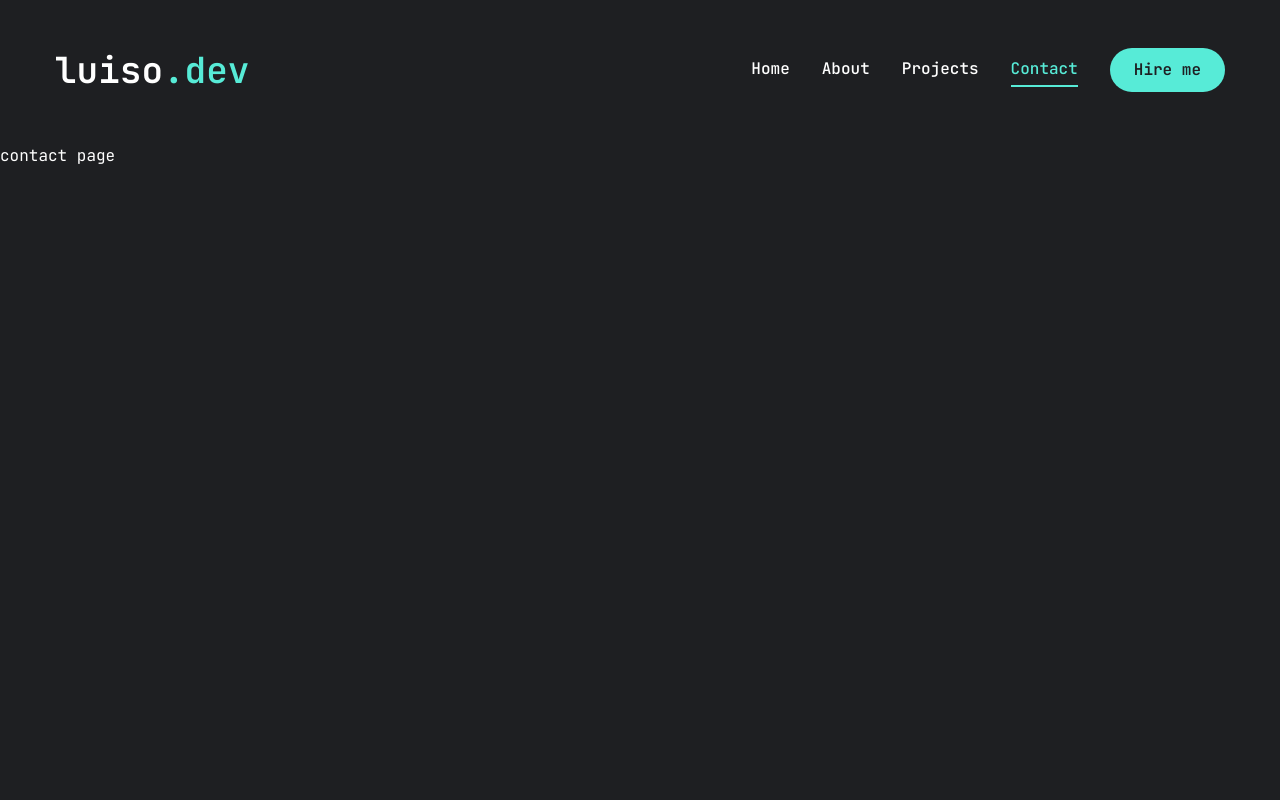
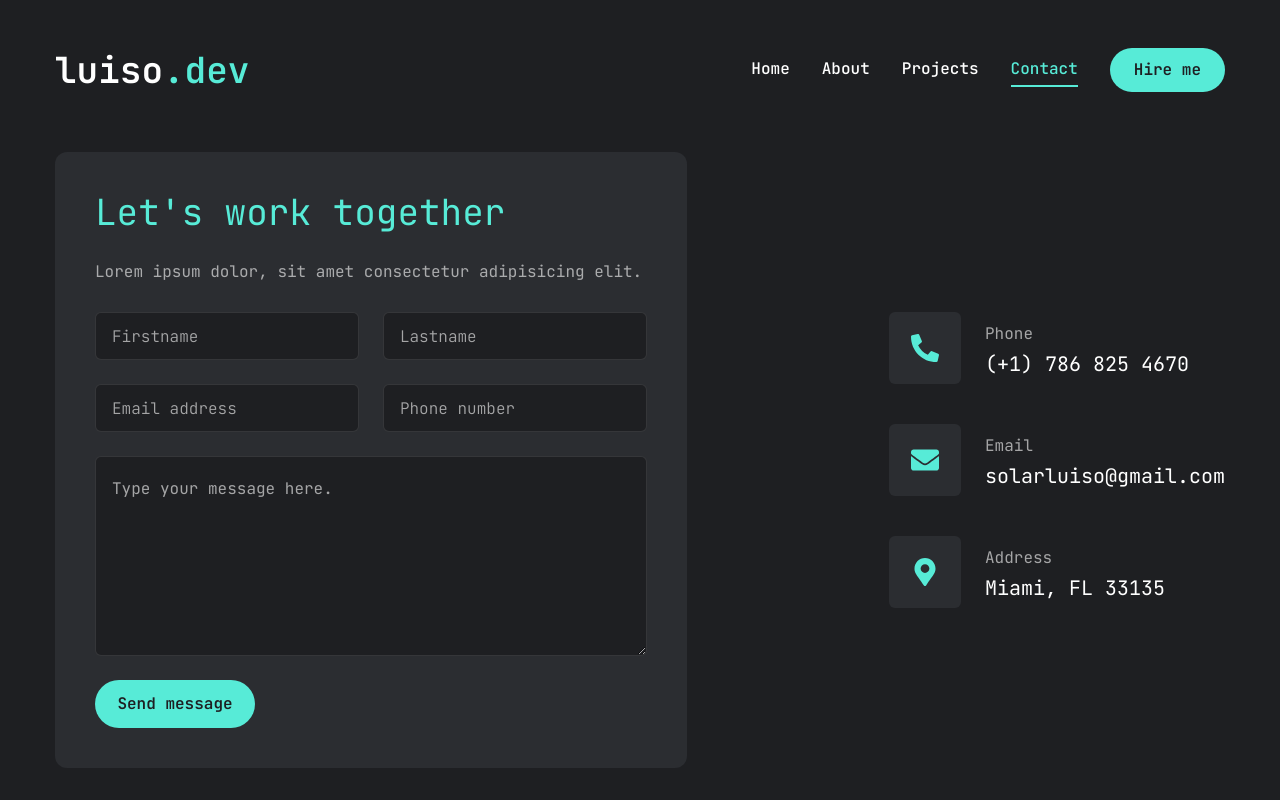
Before and after one commit to solarluiso/solarluiso-portfolio, a Next.js app: page /contact in a window 1280 px wide. Built offline with nearby package versions, Linux system fonts and the light colour scheme.

Commit message:
Contact page

```diff
--- a/app/contact/page.jsx
+++ b/app/contact/page.jsx
@@ -1,7 +1,87 @@
-import React from "react";
+"use client";
+
+import { motion } from "framer-motion";
+import { FaPhoneAlt, FaEnvelope, FaMapMarkerAlt } from "react-icons/fa";
+
+import { Button } from "@/components/ui/button";
+import { Input } from "@/components/ui/input";
+import { Textarea } from "@/components/ui/textarea";
+
+const info = [
+  {
+    icon: <FaPhoneAlt />,
+    title: "Phone",
+    description: "(+1) 786 825 4670",
+  },
+  {
+    icon: <FaEnvelope />,
+    title: "Email",
+    description: "solarluiso@gmail.com",
+  },
+  {
+    icon: <FaMapMarkerAlt />,
+    title: "Address",
+    description: "Miami, FL 33135",
+  },
+];
 
 const Contact = () => {
-  return <div>contact page</div>;
+  return (
+    <motion.div
+      initial={{ y: "-200vh" }}
+      animate={{ y: "0%" }}
+      transition={{ duration: 1 }}
+      className="min-h-[80vh] flex items-center justify-center py-12 xl:py-0"
+    >
+      <div className="container mx-auto">
+        <div className="flex flex-col xl:flex-row gap-[30px]">
+          {/* form */}
+          <div className="xl:w-[54%] order-2 xl:order-none">
+            <form className="flex flex-col gap-6 p-10 bg-secondary rounded-xl">
+              <h3 className="text-4xl text-accent">Let's work together</h3>
+              <p className="text-white/60">
+                Lorem ipsum dolor, sit amet consectetur adipisicing elit.
+              </p>
+              {/* input */}
+              <div className="grid grid-cols-1 md:grid-cols-2 gap-6">
+                <Input type="firstname" placeholder="Firstname" />
+                <Input type="lastname" placeholder="Lastname" />
+                <Input type="email" placeholder="Email address" />
+                <Input type="phone" placeholder="Phone number" />
+              </div>
+              {/* textarea */}
+              <Textarea
+                className="h-[200px]"
+                placeholder="Type your message here."
+              />
+              {/* btn */}
+              <Button size="md" className="max-w-40">
+                Send message
+              </Button>
+            </form>
+          </div>
+          {/* info */}
+          <div className="flex-1 flex items-center xl:justify-end order-1 xl:order-none mb-8 xl:mb-0">
+            <ul className="flex flex-col gap-10">
+              {info.map((item, index) => {
+                return (
+                  <li key={index} className="flex items-center gap-6">
+                    <div className="w-[52px] h-[52px] xl:w-[72px] xl:h-[72px] bg-secondary text-accent rounded-md flex items-center justify-center">
+                      <div className="text-[28px]">{item.icon}</div>
+                    </div>
+                    <div className="flex-1">
+                      <p className="text-white/60">{item.title}</p>
+                      <h3 className="text-xl">{item.description}</h3>
+                    </div>
+                  </li>
+                );
+              })}
+            </ul>
+          </div>
+        </div>
+      </div>
+    </motion.div>
+  );
 };
 
 export default Contact;
--- a/components/ui/input.jsx
+++ b/components/ui/input.jsx
@@ -1,19 +1,20 @@
-import * as React from "react"
+import * as React from "react";
 
-import { cn } from "@/lib/utils"
+import { cn } from "@/lib/utils";
 
 const Input = React.forwardRef(({ className, type, ...props }, ref) => {
   return (
-    (<input
+    <input
       type={type}
       className={cn(
-        "flex h-10 w-full rounded-md border border-slate-200 bg-white px-3 py-2 text-sm ring-offset-white file:border-0 file:bg-transparent file:text-sm file:font-medium placeholder:text-slate-500 focus-visible:outline-none focus-visible:ring-2 focus-visible:ring-slate-950 focus-visible:ring-offset-2 disabled:cursor-not-allowed disabled:opacity-50 dark:border-slate-800 dark:bg-slate-950 dark:ring-offset-slate-950 dark:placeholder:text-slate-400 dark:focus-visible:ring-slate-300",
+        "flex h-[48px] rounded-md border border-white/10 focus:border-accent font-light bg-primary px-4 py-5 text-base placeholder:text-white/60 outline-none",
         className
       )}
       ref={ref}
-      {...props} />)
+      {...props}
+    />
   );
-})
-Input.displayName = "Input"
+});
+Input.displayName = "Input";
 
-export { Input }
+export { Input };
--- a/components/ui/textarea.jsx
+++ b/components/ui/textarea.jsx
@@ -1,18 +1,19 @@
-import * as React from "react"
+import * as React from "react";
 
-import { cn } from "@/lib/utils"
+import { cn } from "@/lib/utils";
 
 const Textarea = React.forwardRef(({ className, ...props }, ref) => {
   return (
-    (<textarea
+    <textarea
       className={cn(
-        "flex min-h-[80px] w-full rounded-md border border-slate-200 bg-white px-3 py-2 text-sm ring-offset-white placeholder:text-slate-500 focus-visible:outline-none focus-visible:ring-2 focus-visible:ring-slate-950 focus-visible:ring-offset-2 disabled:cursor-not-allowed disabled:opacity-50 dark:border-slate-800 dark:bg-slate-950 dark:ring-offset-slate-950 dark:placeholder:text-slate-400 dark:focus-visible:ring-slate-300",
+        "flex min-h-[80px] w-full rounded-md border border-white/10 bg-primary px-4 py-5 text-base placeholder:text-white/60 focus-visible:outline-none focus-visible:ring-1 focus-visible:ring-accent focus-visible:ring-offset-0 disabled:cursor-not-allowed disabled:opacity-50",
         className
       )}
       ref={ref}
-      {...props} />)
+      {...props}
+    />
   );
-})
-Textarea.displayName = "Textarea"
+});
+Textarea.displayName = "Textarea";
 
-export { Textarea }
+export { Textarea };
```
